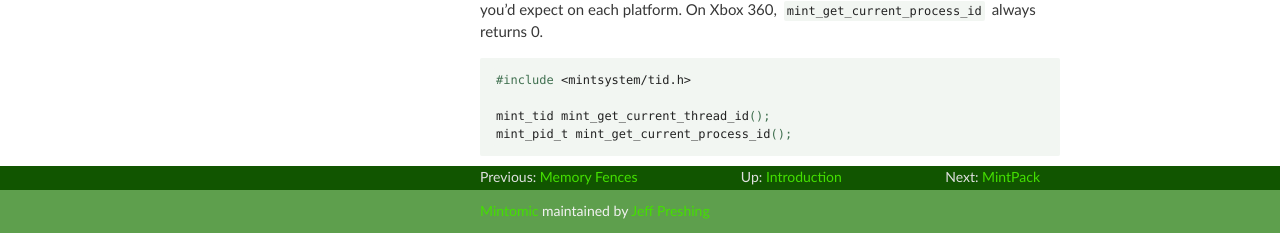
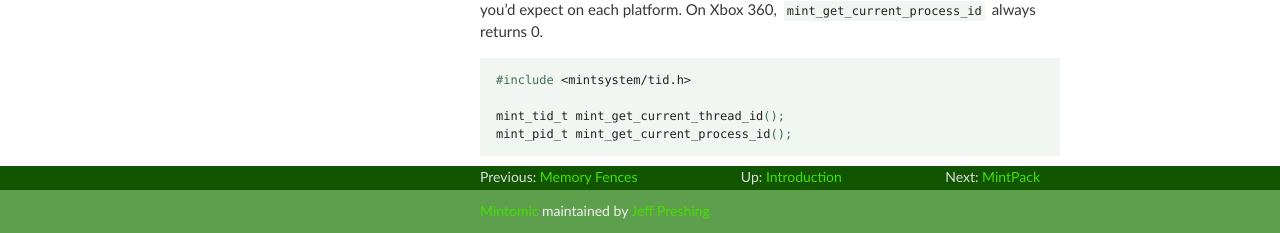
Before and after one commit to mintomic/mintomic.github.io, a Jekyll site: the page built from mintsystem/index.md, in a window 1280 px wide and 900 px high, scrolled down 1918 px. Shown: the part 664-897 px from the top of the window. Built offline with Jekyll 4.4.1, drawn with Linux system fonts in a browser that asks for light colours.

Commit message:
Add _t to C types

```diff
--- a/mintsystem/index.md
+++ b/mintsystem/index.md
@@ -99,6 +99,6 @@ You can lookup the current thread and process IDs. These basically return the va
 {% highlight cpp %}
 #include <mintsystem/tid.h>
 
-mint_tid mint_get_current_thread_id();
+mint_tid_t mint_get_current_thread_id();
 mint_pid_t mint_get_current_process_id();
 {% endhighlight %}
```
